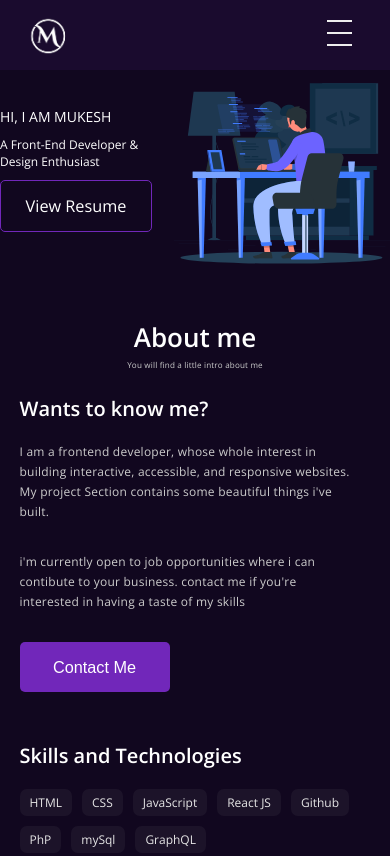
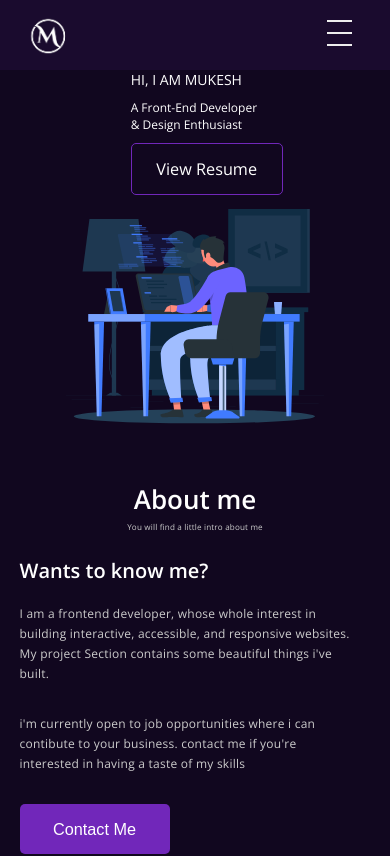
Before and after one commit to patidarmk/myportfolio, a React (Create React App) app: page / in a window 390 px wide. Shown: the top 856 px of the page. Built offline with nearby package versions, Linux system fonts and the light colour scheme; a web font is replaced by a local one.

Commit message:
update svg image

```diff
--- a/src/components/Profile.css
+++ b/src/components/Profile.css
@@ -117,13 +117,23 @@
 	flex-direction:column;
 	justify-content:center;
 	gap:1rem;
+	width:33%
+}
+
+.profile-svg-right {
+	width:66%
 }
 .profile-image-svg {
-	width:100%;
-	height:100%;
+	max-width:100%;
+	height:auto;
 }
 
 @media (max-width: 32rem) {
+	.profile-container {
+		flex-direction:column;
+		justify-content:center;
+		align-items:center;
+	}
     .profile{
         width: 90%;
     }
```
